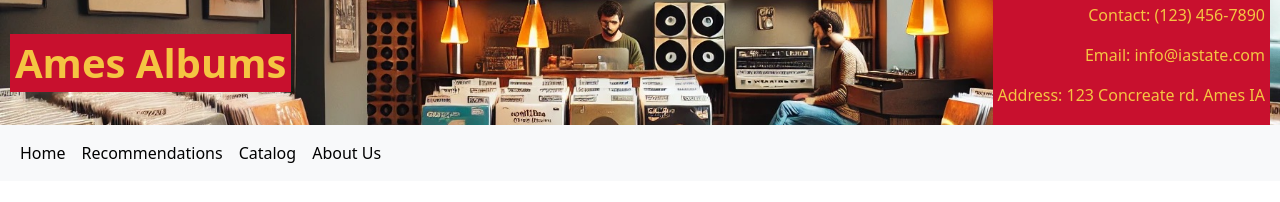
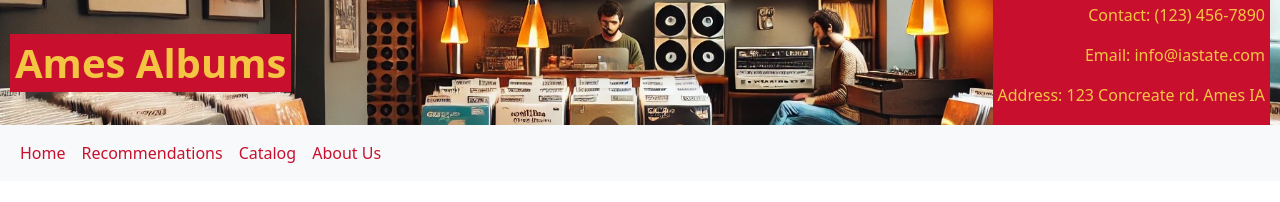
Before and after one commit to jeffrey-remy/coms3190project, a plain HTML site: page NavBar.html in a window 1280 px wide. Drawn offline with nearby package versions, Linux system fonts and the light colour scheme.

Commit message:
changed tab colors to match footers

```diff
--- a/NavBar.html
+++ b/NavBar.html
@@ -31,6 +31,9 @@
             background-color: rgb(200,16,46);
             padding: 5px;
         }
+        a:hover {
+            color: rgb(244,197,66) !important;
+        }
     </style>
 </head>
 <body>
@@ -54,13 +57,13 @@
               <div class="collapse navbar-collapse" id="navbarSupportedContent">
                 <ul class="navbar-nav me-auto mb-2 mb-lg-0">
                   <li class="nav-item">
-                    <a class="nav-link active" href="index.html">Home</a>
+                    <a class="nav-link active" href="index.html" style="color: rgb(200,16,46);">Home</a>
                   </li>
                   <li class="nav-item">
-                    <a class="nav-link active" href="recommendation.html">Recommendations</a>
+                    <a class="nav-link active" href="recommendation.html" style="color: rgb(200,16,46);">Recommendations</a>
                   </li>
                   <li class="nav-item">
-                    <a class="nav-link active" href="catalog.html">Catalog</a>
+                    <a class="nav-link active" href="catalog.html" style="color: rgb(200,16,46);">Catalog</a>
                   </li>
                   <!-- <li class="nav-item dropdown">
                     <a class="nav-link dropdown-toggle" href="#" role="button" data-bs-toggle="dropdown" aria-expanded="false">
@@ -75,7 +78,7 @@
                     </ul>
                   </li> -->
                   <li class="nav-item">
-                    <a class="nav-link active" href="about.html">About Us</a>
+                    <a class="nav-link active" href="about.html" style="color: rgb(200,16,46);">About Us</a>
                   </li>
                 </ul>
                 <!-- <form class="d-flex" role="search">
```
